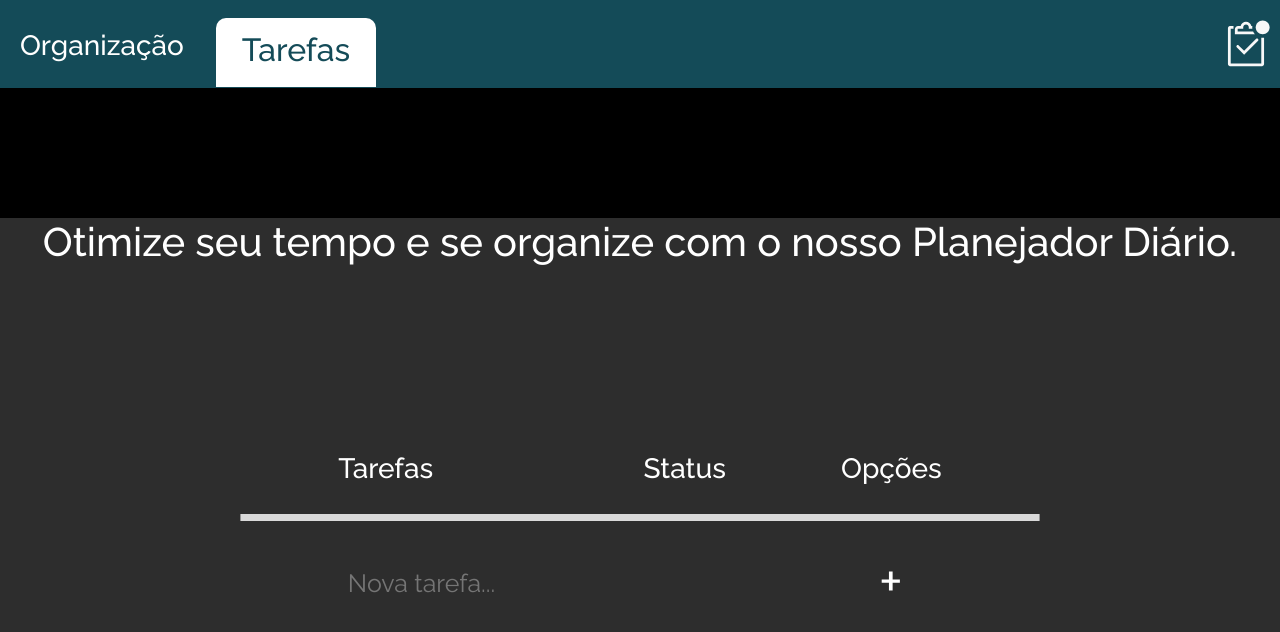
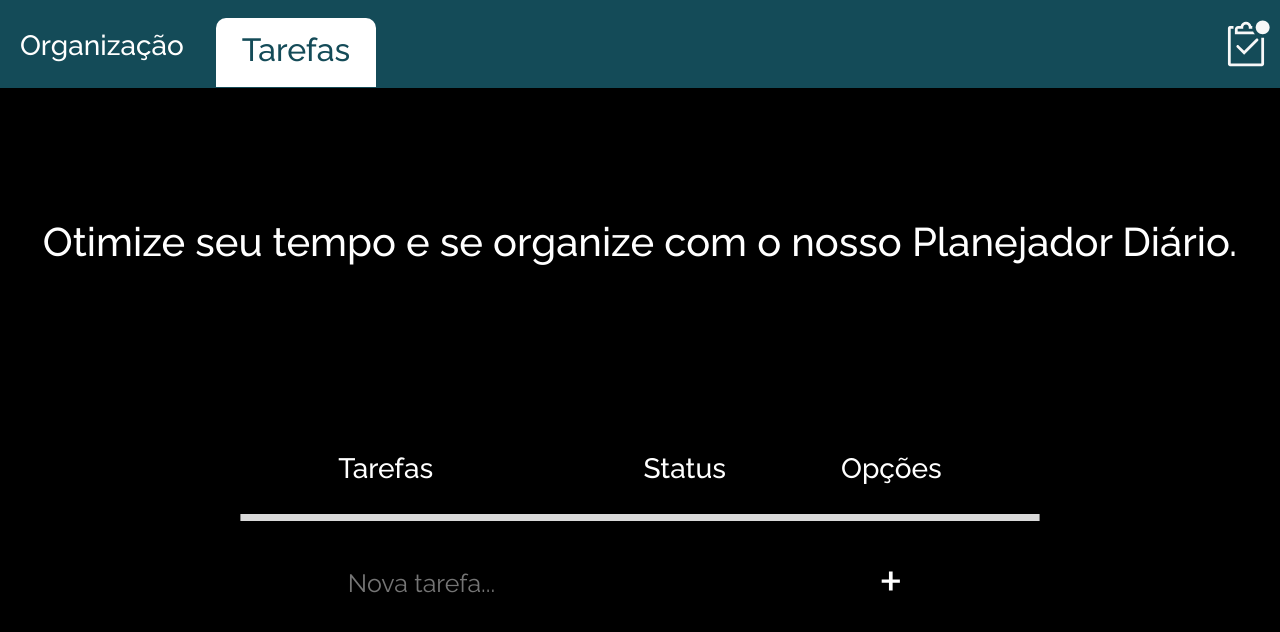
Before and after one commit to Brandolt55/tarefa-page, a React (Vite) app: page / in a window 1280 px wide. Shown: the top 632 px of the page. Built offline with nearby package versions, Linux system fonts and the light colour scheme.

Commit message:
mudando a cor de fundo

```diff
--- a/src/index.scss
+++ b/src/index.scss
@@ -4,5 +4,5 @@
   padding: 0;
   margin: 0;
   font-family: "Raleway", sans-serif;
-  background-color: #2D2D2D
+  background-color: #000000
 }
```
